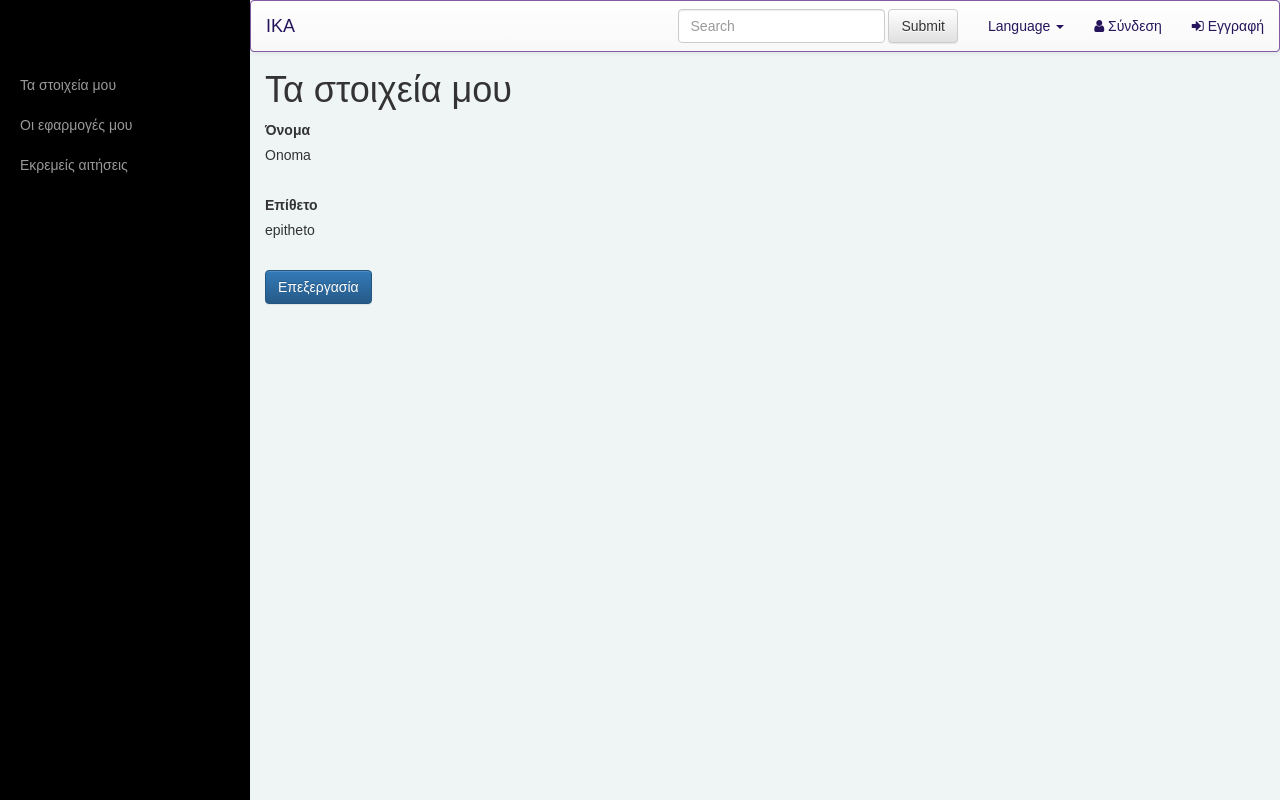
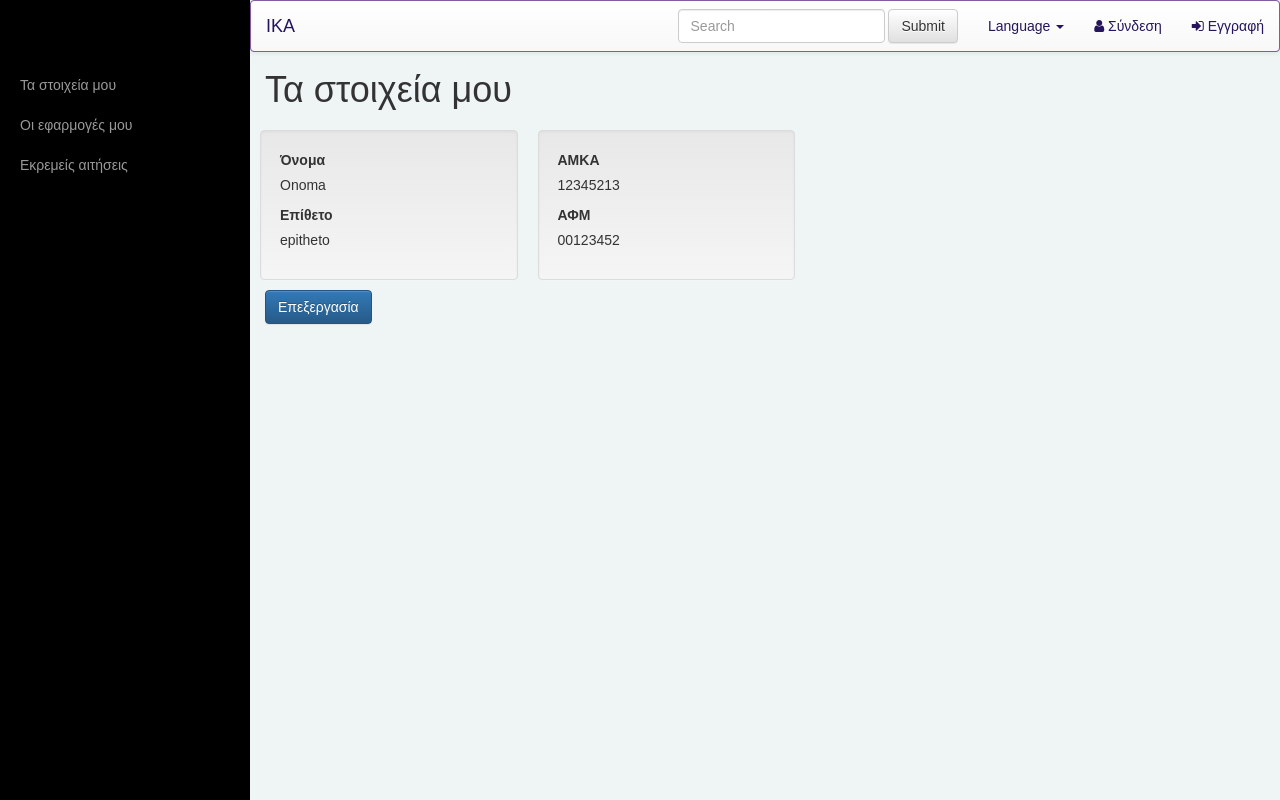
Before and after one commit to ippokratoys/Human-Interaction-IKA, a PHP site: page /profile.php in a window 1280 px wide. Run offline with PHP 8.4, Linux system fonts and the light colour scheme; some libraries are stand-ins or nearby versions.

Commit message:
minor changes

```diff
--- a/css/profile.css
+++ b/css/profile.css
@@ -132,3 +132,7 @@ body {
   position: absolute;
   margin-right: -250px;
 }
+
+#main-cont .well{
+    margin: 10px;
+}
--- a/ergazomenoi.php
+++ b/ergazomenoi.php
@@ -26,11 +26,11 @@
 
             <div class="col-md-4  col-sm-4" >
         		<div class="card">
-        		  <img src="images/enshma.jpg" alt="Card image cap"/>
+        		  <a href="ensyma.php"><img src="images/enshma.jpg" alt="Card image cap"/></a>
         		  <div class="card-body">
         		    <h4 class="card-title">Υπολογισμός ενσήμων</h4>
         		    <p class="card-text">Μέσω της εφαρμογής αυτής μπορείται να υπολογίσεται πόσα ένσημα έχεται</p>
-        		    <a href="#" class="btn btn-primary" >Υπολογισμός  ενσήμων</a>
+        		    <a href="ensyma.php" class="btn btn-primary" >Υπολογισμός  ενσήμων</a>
         		  </div>
         		</div>
     		</div>
--- a/js/register.js
+++ b/js/register.js
@@ -8,7 +8,7 @@ $(document).ready(function(){
 });
 
 function disableRegister(withMsg) {
-    $("#reg-button").addClass('disabled');
+    $("#reg-button").prop('disabled',true);
     if(withMsg===true){
         $("#some-empty").removeClass("hidden");
     }else{
@@ -35,12 +35,12 @@ function enableRegister() {
         return false;
     }*/
 
-    $("#some-empty").addClass("disabled");
+    $("#some-empty").addClass("hidden");
     if(checkPass()==false){
         disableRegister(false);
         return false;
     }
-    $("#reg-button").removeClass('disabled');
+    $("#reg-button").prop('disabled',false);
 }
 
 function checkPass() {
--- a/profile.php
+++ b/profile.php
@@ -46,18 +46,33 @@
             <div id="main-cont" class="container-fluid">
                 <h1>Τα στοιχεία μου</h1>
                 <form id="my-infos">
+                    <div class="row">
+                        <div class="well col-sm-3">
                             <label for="f-name" >Όνομα</label>
                             <input type="text" id="f-name" name="name" value="Onoma"/>
                             <p id="name-txt" class="hidden"></p>
-                    <br>
+                        <!-- </div> -->
 
+                        <!-- <div class="well"> -->
                             <label for="f-surname" >Επίθετο</label>
                             <input type="text" id="f-surname" name="surname" value="epitheto"/>
                             <p id="surname-txt" class="hidden"></p>
+                        </div>
+
+                        <div class="well col-sm-3">
+                            <label for="f-amka" >ΑΜΚΑ</label>
+                            <input type="text" id="f-amka" name="amka" value="12345213"/>
+                            <p id="amka-txt" class="hidden"></p>
+                        <!-- </div> -->
+
+                        <!-- <div class="well"> -->
+                            <label for="f-afm" >ΑΦΜ</label>
+                            <input type="text" id="f-afm" name="afm" value="00123452"/>
+                            <p id="afm-txt" class="hidden"></p>
+                        </div>
                         <br>
-
                         <input type="submit" class="btn btn-primary" value="Υποβολή" id="submit-edit-infos"/>
-
+                    </div>
                 </form>
                 <button class="btn btn-primary" id="edit-infos"> Επεξεργασία</button>
                 <!-- <a href="#menu-toggle" class="btn btn-secondary" id="menu-toggle">Toggle Menu</a> -->
--- a/register.php
+++ b/register.php
@@ -179,8 +179,8 @@ function connectToDB($servername, $username, $password, $dbname)
                         <span class="error"><?php echo $errorMsg;?></span>
 
 						<div class="form-group ">
-							<!-- <button id="reg-button" type="button" class="btn btn-primary btn-lg btn-block login-button disabled">Εγγραφή</button> -->
-							<input id="reg-button" type="submit" value="Εγγραφή" class="btn btn-primary btn-lg btn-block login-button disabled"></input>
+							<button type="submit" id="reg-button" disabled="true" class=" btn btn-primary btn-lg btn-block login-button ">Εγγραφή</button>
+							<!-- <input id="reg-button" type="submit" value="Εγγραφή" class="btn btn-primary btn-lg btn-block login-button disabled"></input> -->
 						</div>
 						<div class="login-register">
 			         <a href="login.php">Έχετε ήδη λογαριασμό? Συνδεθείτε</a>
```
Also changed, not shown: profile/aitisis.php (added), profile/my-apps.php (added). Lines whose indentation alone changed are shown as unchanged.
